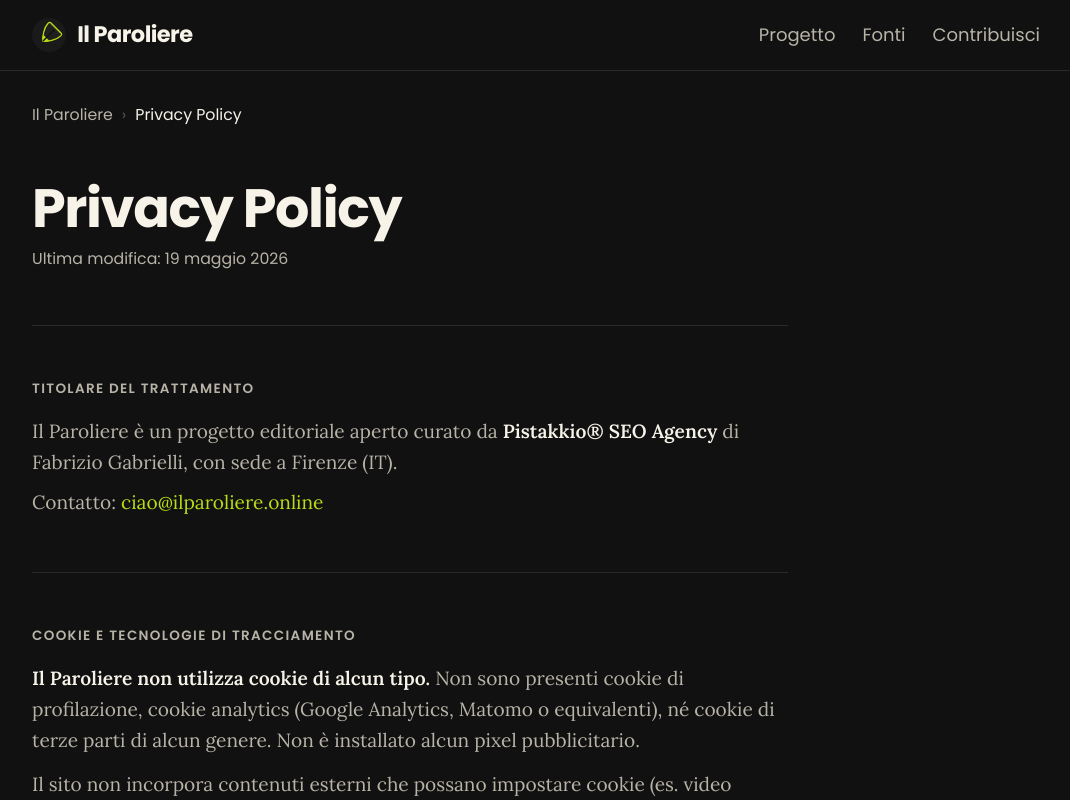
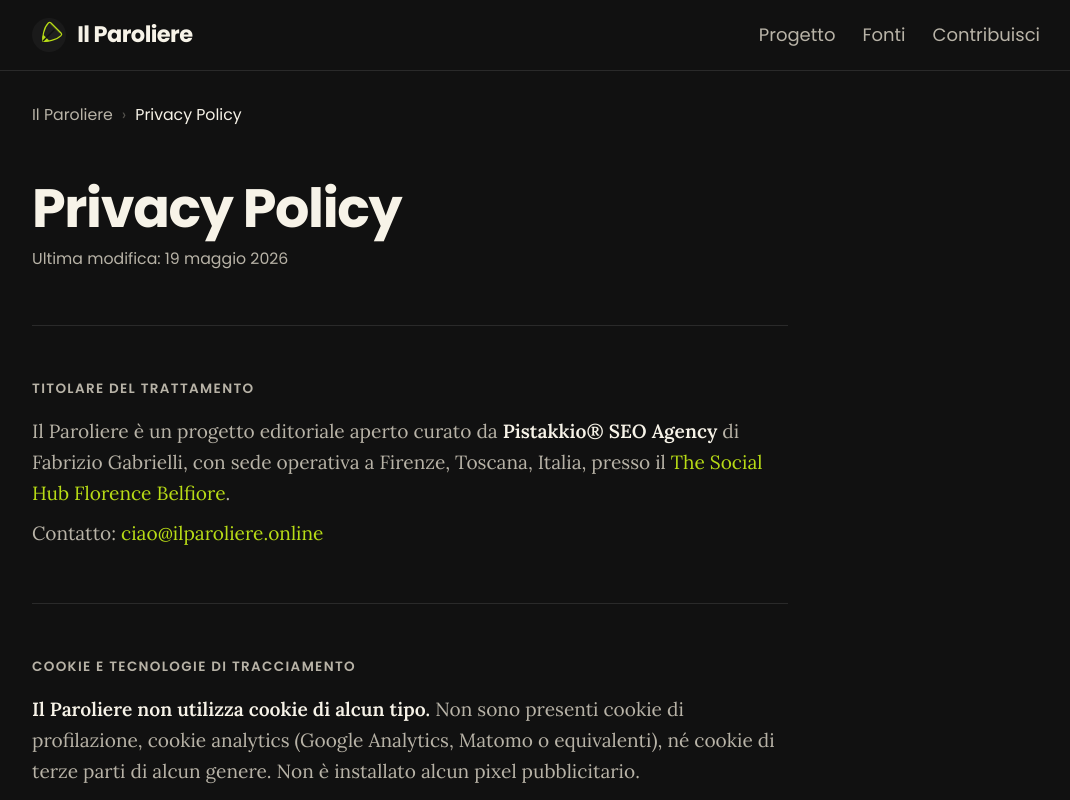
Before and after one commit to dragomanno/il-paroliere, a Next.js app: page /privacy in a window 1280 px wide. Shown: the top 800 px of the page, without its empty margins (104-1174 px from the left). Built offline with nearby package versions, Linux system fonts and the light colour scheme.

Commit message:
fix: update sede to sede operativa with TSH Belfiore outbound link

```diff
--- a/src/app/privacy/page.tsx
+++ b/src/app/privacy/page.tsx
@@ -57,7 +57,16 @@
           <p>
             Il Paroliere è un progetto editoriale aperto curato da{" "}
             <strong className="text-[#f7f3e8]">Pistakkio® SEO Agency</strong> di
-            Fabrizio Gabrielli, con sede a Firenze (IT).
+            Fabrizio Gabrielli, con sede operativa a Firenze, Toscana, Italia, presso il{" "}
+            <a
+              href="https://www.thesocialhub.co/it/firenze-belfiore/"
+              target="_blank"
+              rel="noopener noreferrer"
+              className="text-[#b8dc16] hover:underline underline-offset-2"
+            >
+              The Social Hub Florence Belfiore
+            </a>
+            .
           </p>
           <p>
             Contatto:{" "}
```
